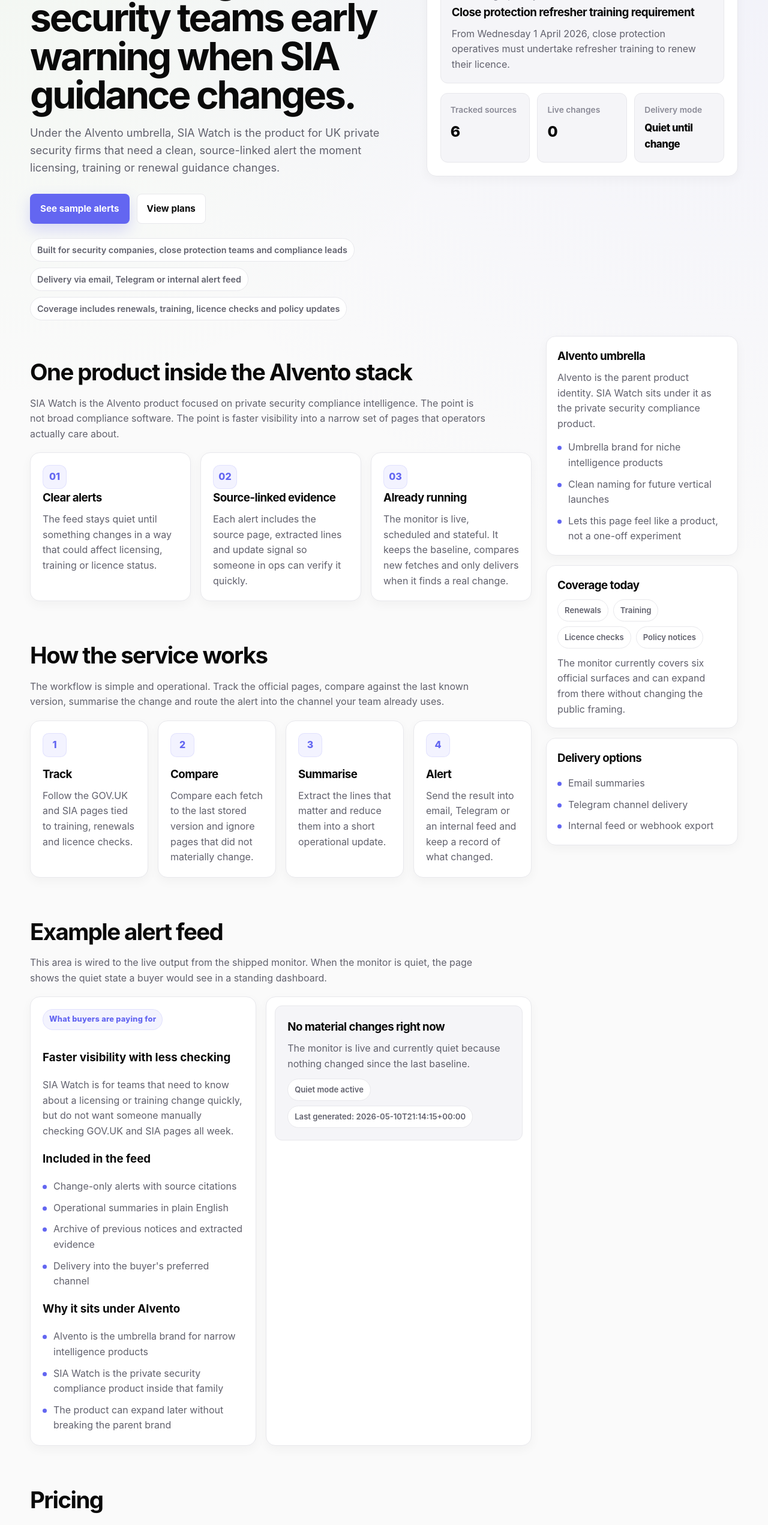
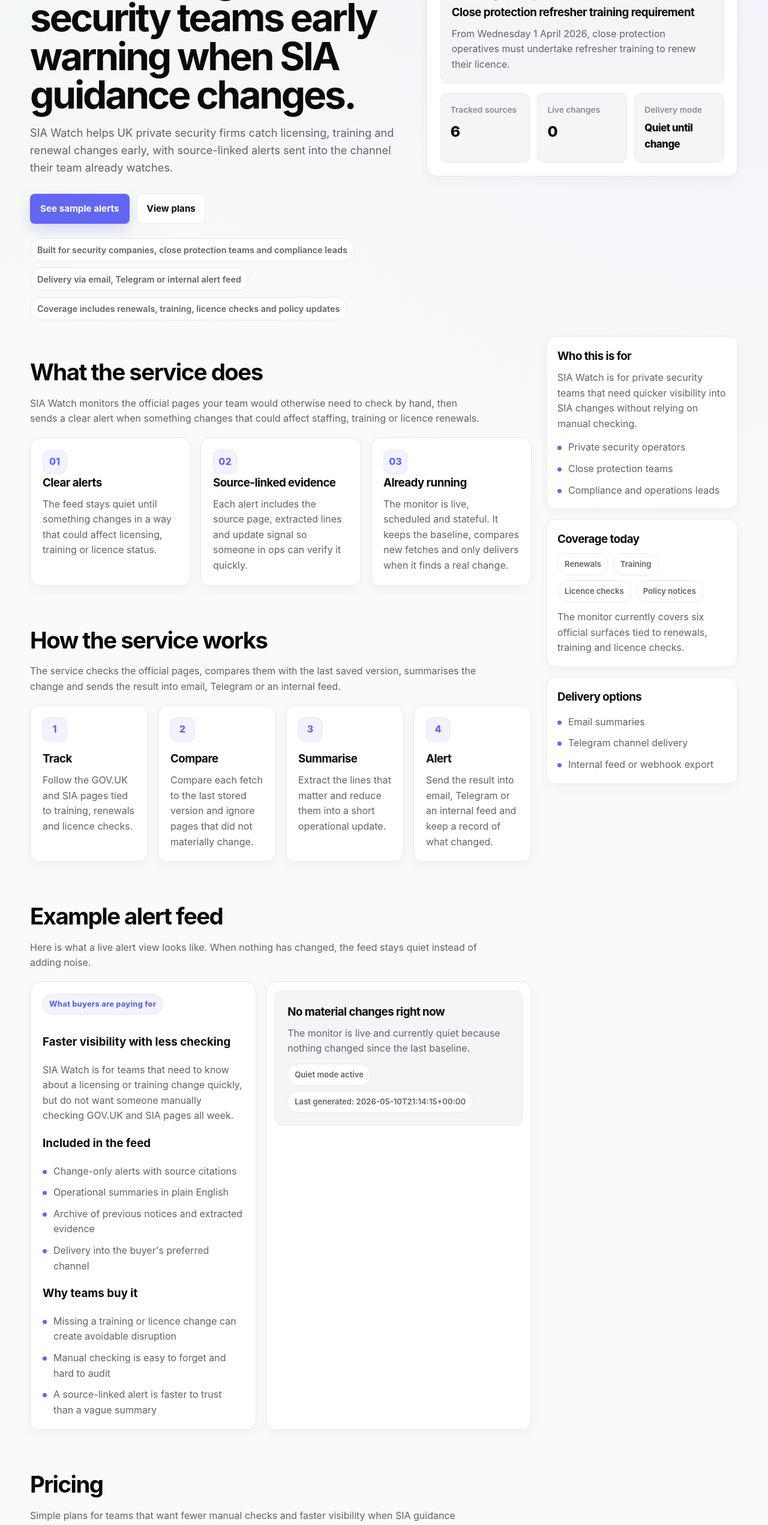
Before and after one commit to oespinozai/sia-watch, a plain HTML site: page index.html in a window 1280 px wide. Shown: the part 240-2782 px from the top of the page at 60% size. Drawn offline with Linux system fonts and the light colour scheme.

Commit message:
Tighten landing page copy for buyers

```diff
--- a/index.html
+++ b/index.html
@@ -505,11 +505,11 @@
   <main class="wrap">
     <section class="hero">
       <div>
-        <span class="eyebrow">Alvento umbrella · UK private security compliance</span>
+        <span class="eyebrow">Alvento · UK private security compliance</span>
         <h1>SIA Watch gives security teams early warning when SIA guidance changes.</h1>
         <p class="lead">
-          Under the Alvento umbrella, SIA Watch is the product for UK private security firms that need a clean,
-          source-linked alert the moment licensing, training or renewal guidance changes.
+          SIA Watch helps UK private security firms catch licensing, training and renewal changes early,
+          with source-linked alerts sent into the channel their team already watches.
         </p>
         <div class="hero-actions">
           <a class="button button-primary" href="#feed">See sample alerts</a>
@@ -554,8 +554,8 @@
         <section id="product">
           <div class="section-head">
             <div>
-              <h2>One product inside the Alvento stack</h2>
-              <p>SIA Watch is the Alvento product focused on private security compliance intelligence. The point is not broad compliance software. The point is faster visibility into a narrow set of pages that operators actually care about.</p>
+              <h2>What the service does</h2>
+              <p>SIA Watch monitors the official pages your team would otherwise need to check by hand, then sends a clear alert when something changes that could affect staffing, training or licence renewals.</p>
             </div>
           </div>
           <div class="grid-3">
@@ -581,7 +581,7 @@
           <div class="section-head">
             <div>
               <h2>How the service works</h2>
-              <p>The workflow is simple and operational. Track the official pages, compare against the last known version, summarise the change and route the alert into the channel your team already uses.</p>
+              <p>The service checks the official pages, compares them with the last saved version, summarises the change and sends the result into email, Telegram or an internal feed.</p>
             </div>
           </div>
           <div class="workflow">
@@ -612,7 +612,7 @@
           <div class="section-head">
             <div>
               <h2>Example alert feed</h2>
-              <p>This area is wired to the live output from the shipped monitor. When the monitor is quiet, the page shows the quiet state a buyer would see in a standing dashboard.</p>
+              <p>Here is what a live alert view looks like. When nothing has changed, the feed stays quiet instead of adding noise.</p>
             </div>
           </div>
           <div class="demo-grid">
@@ -627,11 +627,11 @@
                 <li>Archive of previous notices and extracted evidence</li>
                 <li>Delivery into the buyer's preferred channel</li>
               </ul>
-              <h3 style="margin-top:18px">Why it sits under Alvento</h3>
+              <h3 style="margin-top:18px">Why teams buy it</h3>
               <ul class="clean">
-                <li>Alvento is the umbrella brand for narrow intelligence products</li>
-                <li>SIA Watch is the private security compliance product inside that family</li>
-                <li>The product can expand later without breaking the parent brand</li>
+                <li>Missing a training or licence change can create avoidable disruption</li>
+                <li>Manual checking is easy to forget and hard to audit</li>
+                <li>A source-linked alert is faster to trust than a vague summary</li>
               </ul>
             </div>
             <div class="terminal">
@@ -645,7 +645,7 @@
           <div class="section-head">
             <div>
               <h2>Pricing</h2>
-              <p>Simple launch pricing. The product reads as a clean monitoring service, while the Alvento umbrella gives you room to add more specialised products later.</p>
+              <p>Simple plans for teams that want fewer manual checks and faster visibility when SIA guidance changes.</p>
             </div>
           </div>
           <div class="pricing">
@@ -689,13 +689,13 @@
           <div class="section-head">
             <div>
               <h2>Common questions</h2>
-              <p>The main questions are whether the service is live, how it differs from manual checking and whether it replaces legal advice. Keep the answers plain.</p>
+              <p>These are the questions most teams ask before they trial the service.</p>
             </div>
           </div>
           <div class="grid-3">
             <div class="card faq-item">
               <h3>Is this already live?</h3>
-              <p>Yes. The monitor is deployed, scheduled and already generating the feed shown on this page.</p>
+              <p>Yes. The service is already running and the alert view on this page comes from the live monitor.</p>
             </div>
             <div class="card faq-item">
               <h3>Why not just check GOV.UK manually?</h3>
@@ -711,8 +711,8 @@
         <section>
           <div class="card cta">
             <div>
-              <h2 style="margin:0 0 6px; letter-spacing:-0.04em;">Alvento product line, first live wedge</h2>
-              <div class="tiny">SIA Watch is now positioned as the Alvento product for UK private security compliance monitoring.</div>
+              <h2 style="margin:0 0 6px; letter-spacing:-0.04em;">Start with SIA Watch</h2>
+              <div class="tiny">See the alert format, compare plans and decide whether SIA Watch fits your team.</div>
             </div>
             <div class="hero-actions" style="margin-top:0;">
               <a class="button button-primary" href="#feed">Review sample alerts</a>
@@ -724,12 +724,12 @@
 
       <aside class="sidebar">
         <div class="card sidebar-card">
-          <h3>Alvento umbrella</h3>
-          <p>Alvento is the parent product identity. SIA Watch sits under it as the private security compliance product.</p>
+          <h3>Who this is for</h3>
+          <p>SIA Watch is for private security teams that need quicker visibility into SIA changes without relying on manual checking.</p>
           <ul>
-            <li>Umbrella brand for niche intelligence products</li>
-            <li>Clean naming for future vertical launches</li>
-            <li>Lets this page feel like a product, not a one-off experiment</li>
+            <li>Private security operators</li>
+            <li>Close protection teams</li>
+            <li>Compliance and operations leads</li>
           </ul>
         </div>
         <div class="card sidebar-card">
@@ -740,7 +740,7 @@
             <span>Licence checks</span>
             <span>Policy notices</span>
           </div>
-          <p>The monitor currently covers six official surfaces and can expand from there without changing the public framing.</p>
+          <p>The monitor currently covers six official surfaces tied to renewals, training and licence checks.</p>
         </div>
         <div class="card sidebar-card">
           <h3>Delivery options</h3>
@@ -754,7 +754,7 @@
     </div>
   </main>
 
-  <footer class="wrap">Alvento builds narrow intelligence products. SIA Watch is the first public product in that umbrella.</footer>
+  <footer class="wrap">SIA Watch is an Alvento product for UK private security teams that need faster visibility into SIA changes.</footer>
 
   <script>
     async function loadReport() {
```
